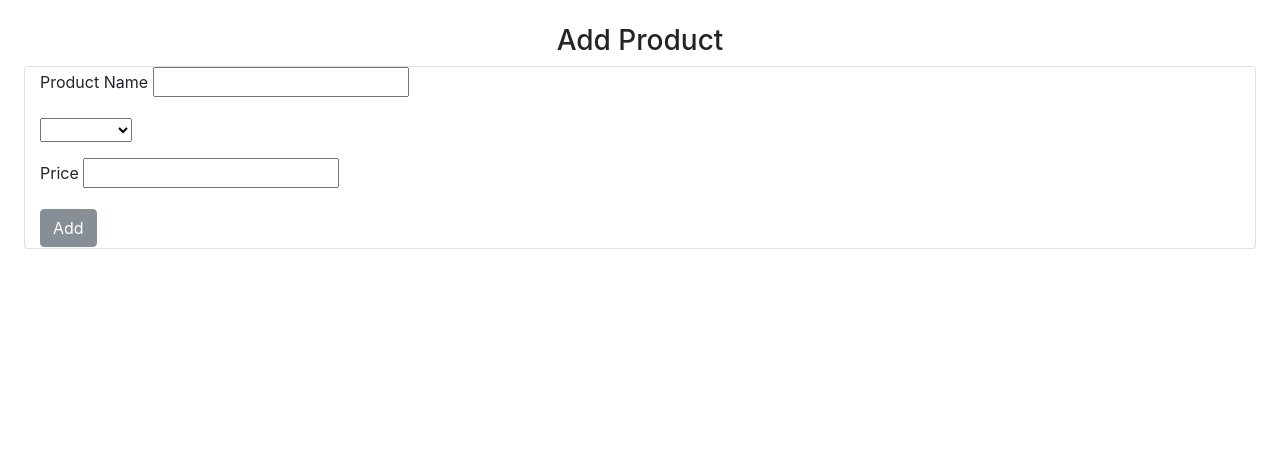
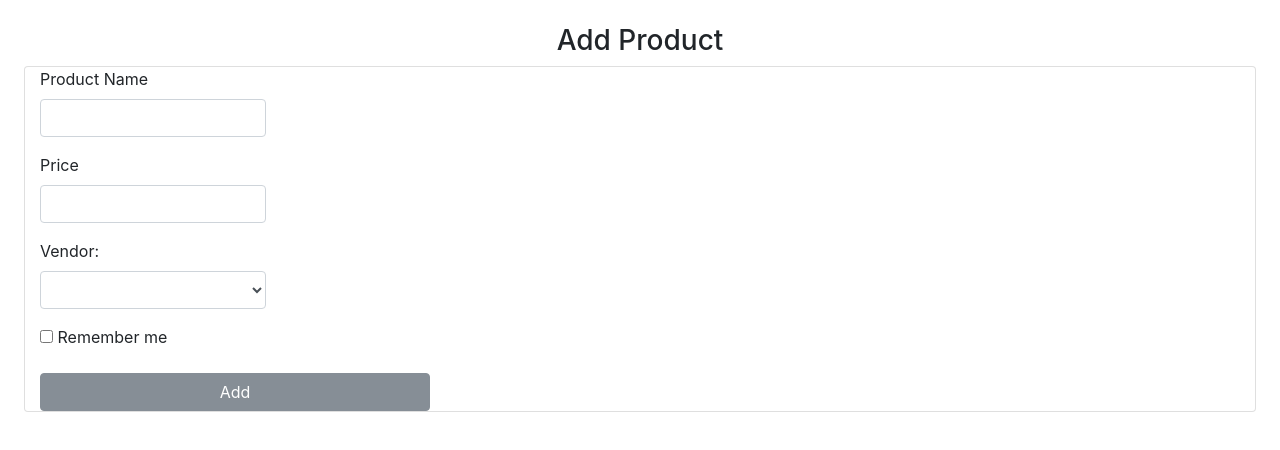
Before and after one commit to KripaJhaa/shoppingSiteNodeJs, a website: page public/addProduct.html in a window 1280 px wide. Drawn offline with nearby package versions, Linux system fonts and the light colour scheme.

Commit message:
Formatted add Product Page

```diff
--- a/public/addProduct.html
+++ b/public/addProduct.html
@@ -25,7 +25,7 @@
             <div class="card">
 
                 <div class="col-6">
-                    <form>
+                    <!-- <form>
                         <div class="form-group">
                             <label for="productName">Product Name</label>
                             <input type="text" id="productName" v-model="productName">
@@ -42,11 +42,63 @@
                             <label for="productPrice">Price</label>
                             <input type="number" id="productPrice" v-model="Price">
                         </div>
+                    </form> -->
+
+
+                    <!--
+                        form
+
+                     -->
+
+                    <form>
+                        <div class="row">
+                            <div class="form-group col-md-5 ">
+                                <label for="ProductName">Product Name</label>
+                                <input type="text" class="form-control" id="ProductName" v-model="productName">
+                            </div>
+                        </div>
+                        <div class="row">
+                            <div class="form-group col-md-5 ">
+                                <label for="Price">Price</label>
+                                <input type="number" class="form-control" id="Price" v-model="Price">
+                            </div>
+                        </div>
+
+                        <div class="row">
+                            <div class="form-group col-md-5">
+                                <label for="Vendor">Vendor:</label>
+
+                                <select name="listOfVendor" class="form-control" v-model="vendorSelected">
+                                    <option value="Vendor 1">Vendor 1</option>
+                                    <option value="Vendor 2">Vendor 2</option>
+                                    <option value="Vendor 3">Vendor 3</option>
+                                    <option value="Vendor 4">Vendor 4</option>
+                                </select>
+
+                            </div>
+
+                        </div>
+
+                        <div class="row">
+                            <div class="form-group   col-md-7">
+                                <label>
+                                    <input type="checkbox"> Remember me</label>
+                            </div>
+
+
+
+                        </div>
                     </form>
+                    <button class="btn btn-secondary col-md-8" @click="AddToDb">Add</button>
 
-                    <button id="btnProductAdd" class="btn btn-secondary" @click="AddToDb">Add</button>
+
+
+
+
+
+
                 </div>
-                <div class="col"></div>
+
             </div>
 
         </div>
@@ -70,13 +122,13 @@
                         .then(function (response) {
                             console.log(" item  saved  done")
                             axios.get('http://localhost:5678/api')
-                            .then((req,res)=>{
-                                window.location.href="index.html"
-                                console.log("redirect back to home")
-                            })
-                            .catch((error)=>{
-                                console.log("Error "+error)
-                            })
+                                .then((req, res) => {
+                                    window.location.href = "index.html"
+                                    console.log("redirect back to home")
+                                })
+                                .catch((error) => {
+                                    console.log("Error " + error)
+                                })
                         })
                 }
             }
```
Also changed, not shown: public/MyCartPage.html (+16 -10 lines), 1 other file.
